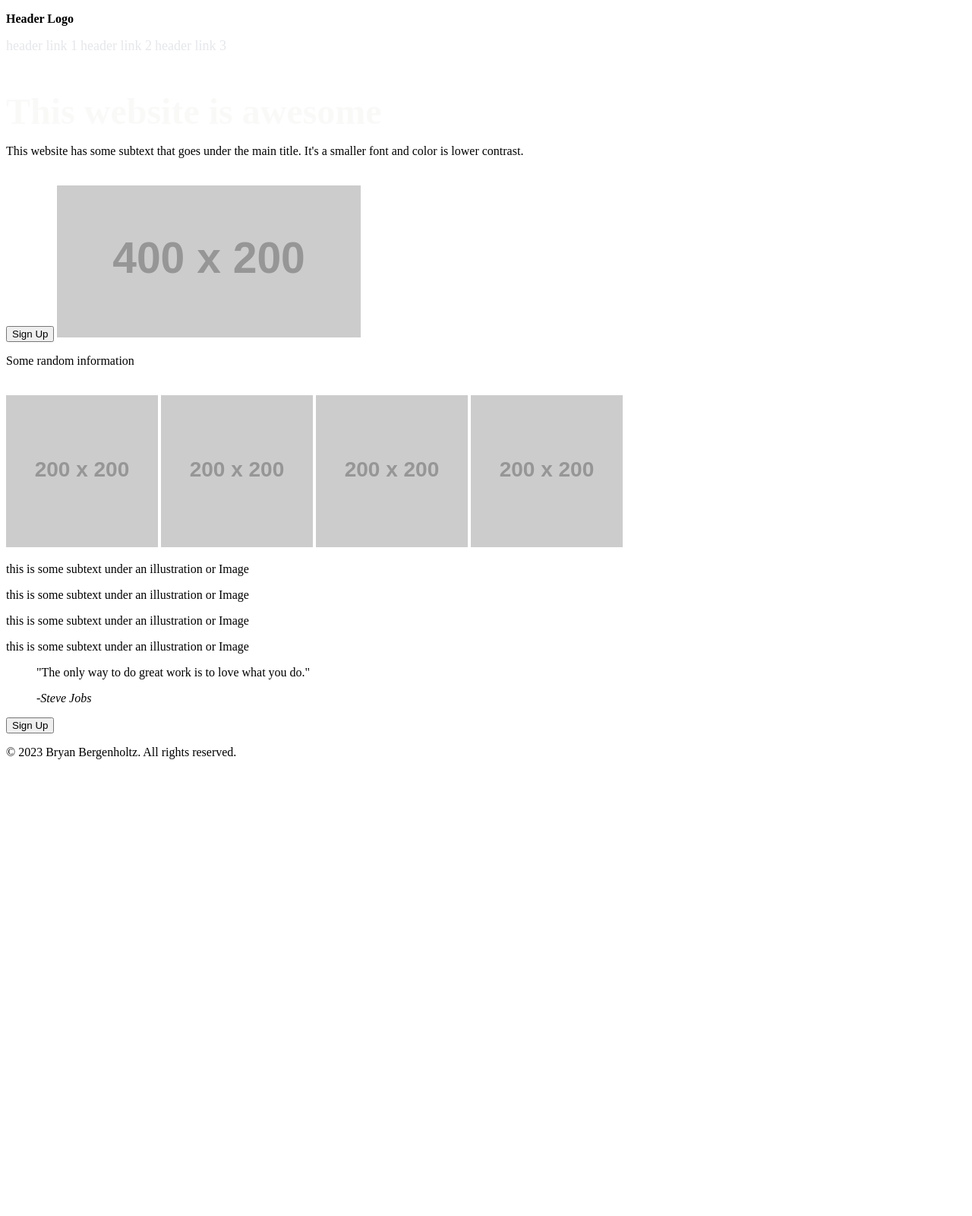
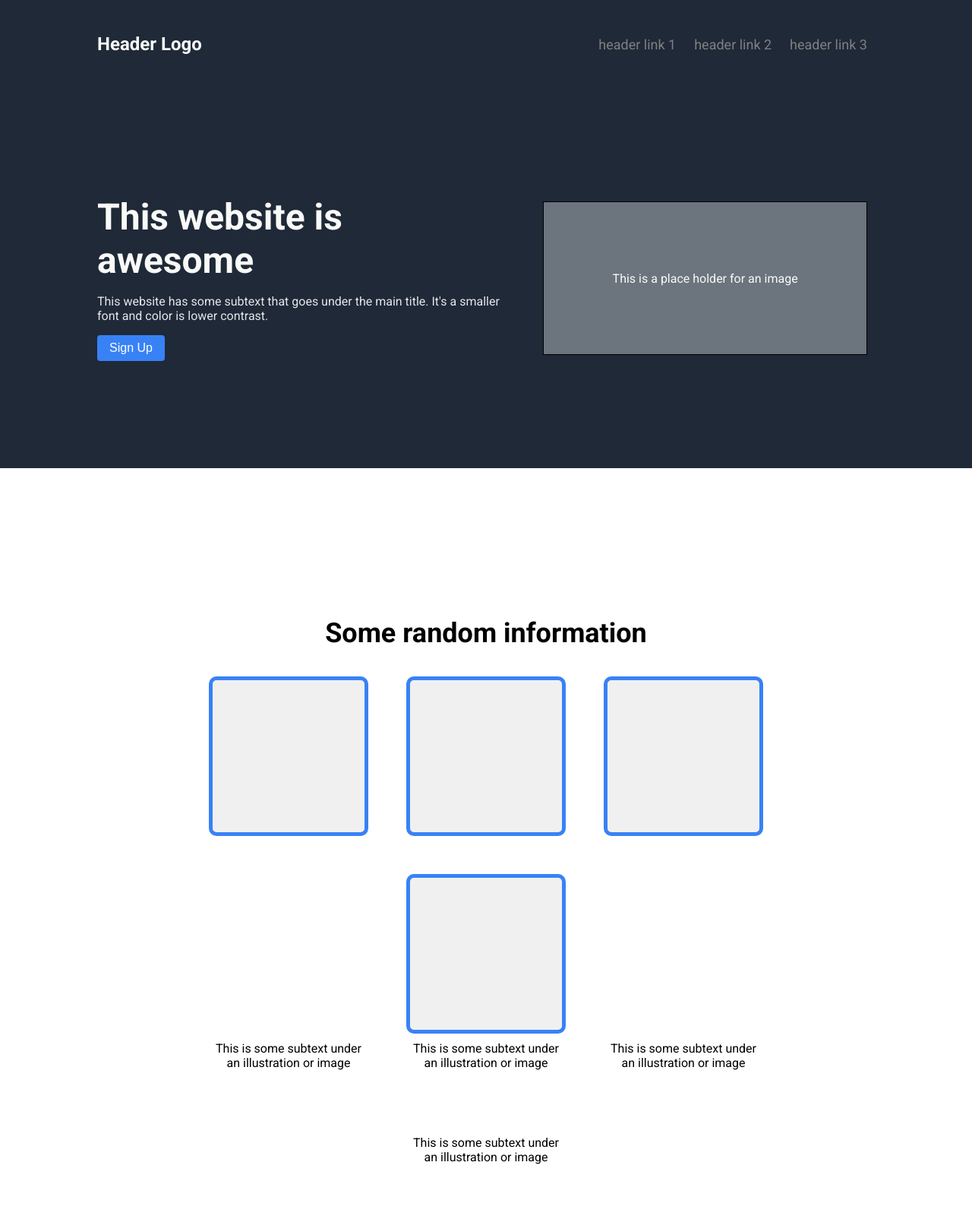
Before and after one commit to YanRho/landpage, a plain HTML site: page index.html in a window 1280 px wide. Shown: the top 1600 px of the page at 76% size. Before the commit the page ends 1015 px from the top, so only its background shows below. Drawn offline with Linux system fonts and the light colour scheme; placeholder pictures from the web are drawn by us.

Commit message:
completed

```diff
--- a/index.html
+++ b/index.html
@@ -5,45 +5,103 @@
     <meta http-equiv="X-UA-Compatible" content="IE=edge" />
     <meta name="viewport" content="width=device-width, initial-scale=1.0" />
     <title>Landing Page Example</title>
+    <link
+      href="https://fonts.googleapis.com/css?family=Roboto:400,700&display=swap"
+      rel="stylesheet"
+    />
     <link rel="stylesheet" href="styles.css" />
   </head>
   <body>
     <!-- Header -->
     <header>
+      <div class="hero-container">
+        <div class="hero-logo">
           <p><strong>Header Logo</strong></p>
-      <nav>
+        </div>
+        <div class="nav-bar">
           <a href="">header link 1</a>
           <a href="">header link 2</a>
           <a href="">header link 3</a>
-      </nav>
+        </div>
+      </div>
+
+      <div class="header-container">
+        <div class="text-container">
           <p class="maintext">This website is awesome</p>
-      <p>
+          <p class="subtext">
             This website has some subtext that goes under the main title. It's a
             smaller font and color is lower contrast.
           </p>
-      <button>Sign Up</button>
-      <img src="https://via.placeholder.com/400x200" alt="Image Placeholder" />
+          <button class="header-button">Sign Up</button>
+        </div>
+        <div class="img-container">
+          <p>This is a place holder for an image</p>
+        </div>
+      </div>
     </header>
+
     <!-- Content 1 -->
-    <p>Some random information</p>
-    <img src="https://via.placeholder.com/200" alt="Image Placeholder" />
-    <img src="https://via.placeholder.com/200" alt="Image Placeholder" />
-    <img src="https://via.placeholder.com/200" alt="Image Placeholder" />
-    <img src="https://via.placeholder.com/200" alt="Image Placeholder" />
-    <p>this is some subtext under an illustration or Image</p>
-    <p>this is some subtext under an illustration or Image</p>
-    <p>this is some subtext under an illustration or Image</p>
-    <p>this is some subtext under an illustration or Image</p>
+    <section>
+      <div class="container">
+        <p class="infotext">Some random information</p>
+        <div class="box-container">
+          <div class="box"></div>
+          <div class="box"></div>
+          <div class="box"></div>
+          <div class="box"></div>
+        </div>
+        <div class="subtext-container">
+          <p class="subtext1">
+            This is some subtext under an illustration or image
+          </p>
+          <p class="subtext1">
+            This is some subtext under an illustration or image
+          </p>
+          <p class="subtext1">
+            This is some subtext under an illustration or image
+          </p>
+          <p class="subtext1">
+            This is some subtext under an illustration or image
+          </p>
+        </div>
+      </div>
+    </section>
+
     <!-- Content 2 -->
-    <blockquote>
-      <p>"The only way to do great work is to love what you do."</p>
-      <cite>-Steve Jobs</cite>
+    <section>
+      <div class="content2-background">
+        <div class="quote-container">
+          <blockquote class="quote">
+            <p class="quote-text">
+              "Success is not the key to happiness. Happiness is the key to
+              success. If you love what you are doing, you will be successful."
+            </p>
+            <cite class="quote-author">- Albert Schweitzer</cite>
           </blockquote>
+        </div>
+      </div>
+    </section>
+
     <!-- Content 3 -->
-    <button>Sign Up</button>
+    <div class="container3">
+      <div class="blue-container">
+        <div class="text-container">
+          <p class="text3">Call to action! It's time!</p>
+          <p class="subtext3">
+            Sign up for our product by clicking that button over there!
+          </p>
+        </div>
+        <div class="button-container">
+          <button class="signup-button3">Sign Up</button>
+        </div>
+      </div>
+    </div>
+
     <!-- Footer -->
     <footer>
-      <p>&copy; 2023 Bryan Bergenholtz. All rights reserved.</p>
+      <p class="footer-content">
+        &copy; 2023 Odin Project | Bryan . All rights reserved.
+      </p>
     </footer>
   </body>
 </html>
--- a/styles.css
+++ b/styles.css
@@ -1,39 +1,203 @@
-/* Header Contents */
-
-.header {
-  background-color: #1f2937;
-  font-family: sans-serif;
-  padding: 20px;
-
+body {
+  font-family: "Roboto", sans-serif;
+  margin: 0;
 }
 
-.logo {
+header {
+  background-color: #1f2937;
+}
+
+/* Hero Content */
+.hero-container {
+  display: flex;
+  margin: auto;
+  width: 80%;
+  padding: 20px 0px;
+  justify-content: space-between;
+  align-items: center;
+}
+
+.hero-logo {
   font-size: 24px;
   color: #f9faf8;
+}
 
+.nav-bar a {
+  text-decoration: none;
+  color: gray;
+  font-size: 18px;
+  margin: 0 10px;
+}
+
+/* Header Content */
+
+.header-container {
+  display: flex;
+  margin: auto;
+  width: 80%;
+  height: 500px;
+  justify-content: space-between;
+  align-items: center;
+  gap: 50px;
 }
 
 .maintext {
   font-size: 48px;
-  font-weight: bold;
+  font-weight: bolder;
   color: #f9faf8;
-  margin-bottom: 0%;
+  margin: 0px;
 }
 
 .subtext {
-  font-size: 18px;
   color: #e5e7eb;
-  /* margin: 20px 0; */
 }
 
-nav a {
-  font-size: 18px;
-  color: #e5e7eb;
-  text-decoration: none;
+.header-button {
+  background-color: #3882f6;
+  color: #fff;
+  padding: 8px 16px;
+  border: none;
+  border-radius: 4px;
+  font-size: 16px;
 }
 
-img {
-  max-width: 100%;
-  margin: 0 auto;
-  margin-top: 20px;
+.img-container {
+  margin-right: 10px;
+  width: 600px;
+  height: 200px;
+  border: 1px solid #000000;
+  background-color: #6C747D;
+  color: #f9faf8;
+  text-align: center;
+  display: flex;
+  justify-content: center;
+  align-items: center;
+  flex-direction: column;
 }
+
+/* Content 1: Some Random Info */
+
+.container {
+  display: flex;
+  flex-direction: column;
+  align-items: center;
+  text-align: center;
+  margin: 10em;
+}
+
+.infotext {
+  font-size: 36px;
+  font-weight: bolder;
+}
+
+.box-container {
+  display: flex;
+  justify-content: center;
+  flex-wrap: wrap;
+  gap: 50px;
+}
+
+.box {
+  width: 200px;
+  height: 200px;
+  border: 5px solid #3882f6;
+  border-radius: 10px;
+  background-color: #f0f0f0;
+}
+
+.subtext-container {
+  display: flex;
+  justify-content: center;
+  align-items: center;
+  flex-wrap: wrap;
+  gap: 60px;
+}
+
+.subtext1 {
+  text-align: center;
+  width: 200px;
+  margin-top: 10px;
+}
+
+/* Content 2: Quote Section */
+
+.content2-background {
+  background-color: #f0f0f0;
+  display: flex;
+  align-items: center;
+  justify-content: center;
+  height: 40em;
+}
+
+.quote-container {
+  text-align: center;
+  max-width: 600px;
+  position: relative;
+}
+
+.quote-text {
+  font-size: 24px;
+  font-weight: lighter;
+  font-style: italic;
+}
+
+.quote-author {
+  font-weight: bold;
+  position: absolute;
+  bottom: 0;
+  right: 0;
+}
+
+/* Content 3: BIG BLUE CONTENT */
+
+.container3 {
+  display: flex;
+  justify-content: center;
+  align-items: center;
+  background-color: white;
+  color: #f9faf8;
+  height: 20em;
+}
+
+.blue-container {
+  background-color: #3882f6;
+  padding: 50px;
+  border-radius: 10px;
+  width: 50%;
+  display: flex;
+  gap: 200px;
+  align-items: center;
+}
+
+.text3 {
+  font-size: 18px;
+  font-weight: bold;
+  margin: 0;
+  padding: 0;
+}
+
+.subtext3 {
+  font-size: 16px;
+  margin: 0;
+  padding: 0;
+}
+
+.signup-button3 {
+  background-color: #3882f6;
+  color: white;
+  border: 2px solid white;
+  border-radius: 5px;
+  padding: 10px 20px;
+  font-size: 16px;
+  cursor: pointer;
+}
+
+/* Footer*/
+footer {
+  background-color: #1f2937;
+  color: #f9faf8;
+  padding: 20px;
+}
+.footer-content {
+  text-align: center;
+}
```
Lines whose indentation alone changed are shown as unchanged.
